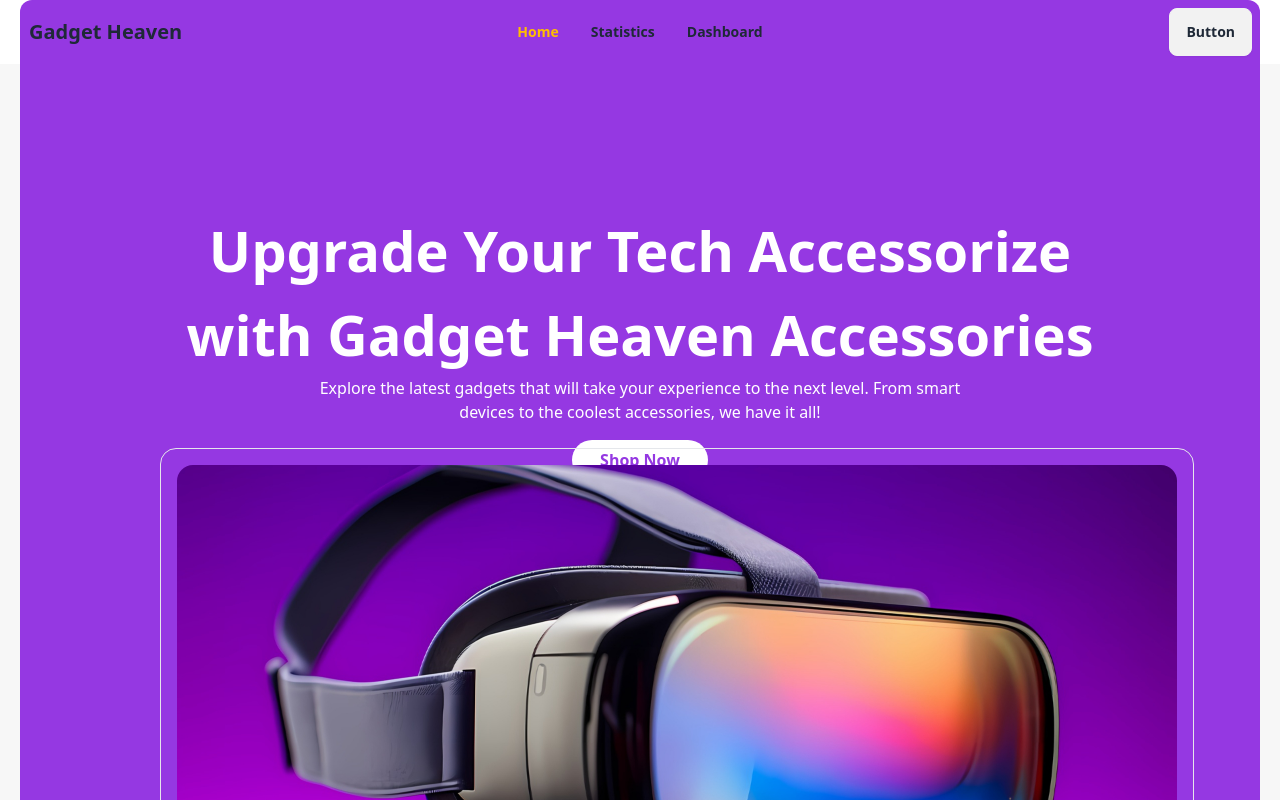
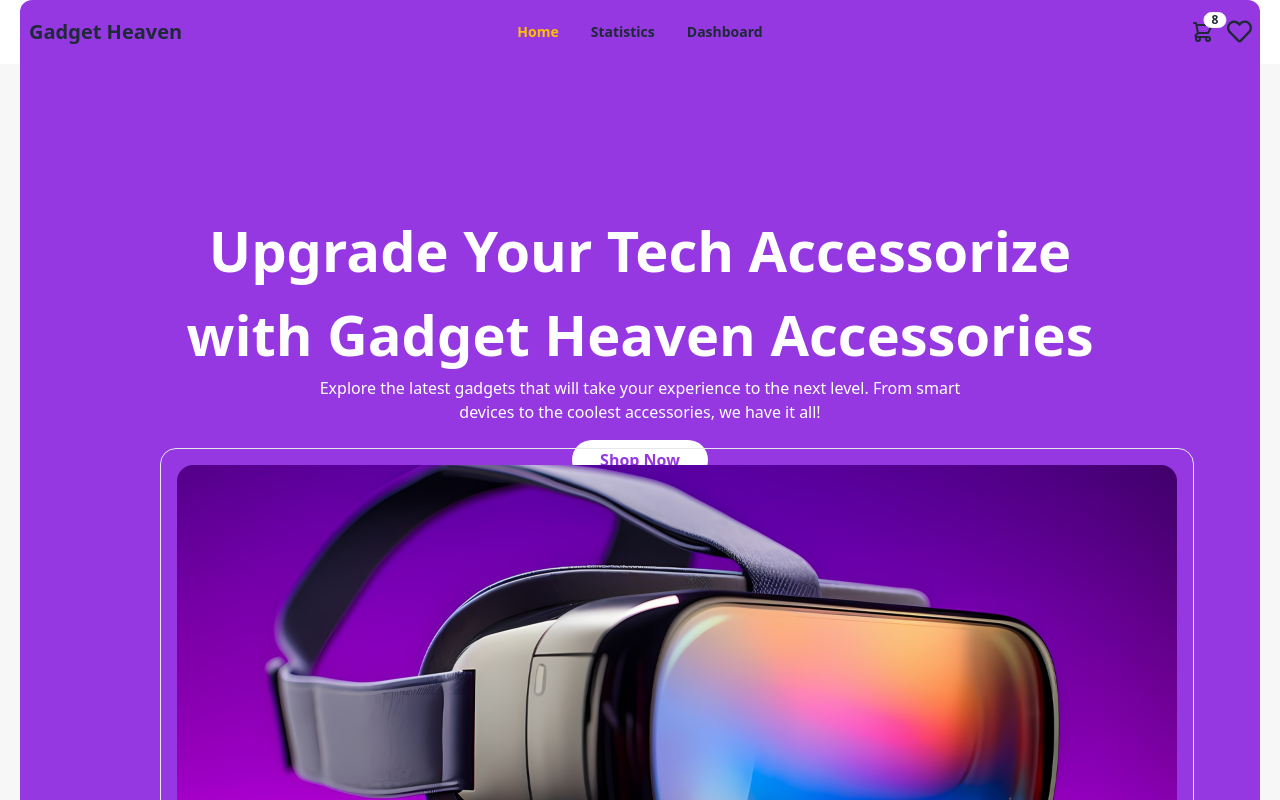
Before and after one commit to Walid-3105/Gadget-Heaven, a React (Vite) app: page / in a window 1280 px wide. Shown: the top 800 px of the page. Built offline with nearby package versions, Linux system fonts and the light colour scheme.

Commit message:
heart icon and category details not showing problem solved

```diff
--- a/package.json
+++ b/package.json
@@ -14,6 +14,7 @@
     "match-sorter": "^7.0.0",
     "react": "^18.3.1",
     "react-dom": "^18.3.1",
+    "react-icons": "^5.3.0",
     "react-rating-stars-component": "^2.2.0",
     "react-router-dom": "^6.27.0",
     "sort-by": "^1.2.0"
--- a/src/CardCategory/GadgetDetails.jsx
+++ b/src/CardCategory/GadgetDetails.jsx
@@ -7,10 +7,14 @@
   const { product_id } = useParams();
   const [gadget, setGadget] = useState({});
 
-  useEffect(() => {
-    const singleData = data.find((gadget) => gadget.product_id == product_id);
-    setGadget(singleData);
-  }, [data, product_id]);
+  if (data) {
+    useEffect(() => {
+      const singleData = data.find((gadget) => gadget.product_id == product_id);
+      setGadget(singleData);
+    }, [data, product_id]);
+  } else {
+    ("");
+  }
 
   const {
     product_image,
--- a/src/CardCategory/GadgetsCards.jsx
+++ b/src/CardCategory/GadgetsCards.jsx
@@ -19,9 +19,10 @@
   return (
     <div className="mb-10">
       <h2 className="grid grid-cols-1 md:grid-cols-2 lg:grid-cols-3 gap-5">
-        {gadgets.map((gadget) => (
-          <Card key={gadget.product_id} gadget={gadget}></Card>
-        ))}
+        {gadgets &&
+          gadgets.map((gadget) => (
+            <Card key={gadget.product_id} gadget={gadget}></Card>
+          ))}
       </h2>
     </div>
   );
--- a/src/Components/Categories/Categories.jsx
+++ b/src/Components/Categories/Categories.jsx
@@ -1,13 +1,14 @@
 import React from "react";
 import { NavLink } from "react-router-dom";
-// import "./Categories.css";
+
 const Categories = ({ categories }) => {
   return (
     <div
       role="tablist"
       className="tabs tabs-boxed rounded-2xl bg-white w-fit p-6 mb-5 flex flex-col items-start text-left gap-2"
     >
-      {categories.map((category) => (
+      {categories &&
+        categories.map((category) => (
           <NavLink
             key={category.category}
             to={`/category/${category.category}`}
--- a/src/Components/Heading/Heading.jsx
+++ b/src/Components/Heading/Heading.jsx
@@ -3,7 +3,7 @@
 const Heading = ({ title, subtitle }) => {
   return (
     <div>
-      <h1 className="font-bold text-[56px]">{title}</h1>
+      <h1 >{title}</h1>
       <p>{subtitle}</p>
     </div>
   );
--- a/src/Components/NavBar/NavBar.jsx
+++ b/src/Components/NavBar/NavBar.jsx
@@ -1,4 +1,5 @@
 import React from "react";
+import { FaRegHeart } from "react-icons/fa";
 import { Link, NavLink, useLocation } from "react-router-dom";
 
 const NavBar = () => {
@@ -98,7 +99,71 @@
           </ul>
         </div>
         <div className="navbar-end">
-          <a className="btn">Button</a>
+          <div className="flex-none">
+            <div className="dropdown dropdown-end">
+              <div
+                tabIndex={0}
+                role="button"
+                className="btn btn-ghost btn-circle"
+              >
+                <div className="indicator">
+                  <svg
+                    xmlns="http://www.w3.org/2000/svg"
+                    className="h-6 w-6"
+                    fill="none"
+                    viewBox="0 0 24 24"
+                    stroke="currentColor"
+                  >
+                    <path
+                      strokeLinecap="round"
+                      strokeLinejoin="round"
+                      strokeWidth="2"
+                      d="M3 3h2l.4 2M7 13h10l4-8H5.4M7 13L5.4 5M7 13l-2.293 2.293c-.63.63-.184 1.707.707 1.707H17m0 0a2 2 0 100 4 2 2 0 000-4zm-8 2a2 2 0 11-4 0 2 2 0 014 0z"
+                    />
+                  </svg>
+                  <span className="badge badge-sm indicator-item">8</span>
+                </div>
+              </div>
+              <div
+                tabIndex={0}
+                className="card card-compact dropdown-content bg-base-100 z-[1] mt-3 w-52 shadow"
+              >
+                <div className="card-body">
+                  <span className="text-lg font-bold">8 Items</span>
+                  <span className="text-info">Subtotal: $999</span>
+                  <div className="card-actions">
+                    <button className="btn btn-primary btn-block">
+                      View cart
+                    </button>
+                  </div>
+                </div>
+              </div>
+            </div>
+            <div className="dropdown dropdown-end">
+              <div>
+                <div>
+                  <FaRegHeart size={25}></FaRegHeart>
+                </div>
+              </div>
+              <ul
+                tabIndex={0}
+                className="menu menu-sm dropdown-content bg-base-100 rounded-box z-[1] mt-3 w-52 p-2 shadow"
+              >
+                <li>
+                  <a className="justify-between">
+                    Profile
+                    <span className="badge">New</span>
+                  </a>
+                </li>
+                <li>
+                  <a>Settings</a>
+                </li>
+                <li>
+                  <a>Logout</a>
+                </li>
+              </ul>
+            </div>
+          </div>
         </div>
       </div>
     </div>
--- a/src/routes/Routes.jsx
+++ b/src/routes/Routes.jsx
@@ -15,17 +15,17 @@
       {
         path: "/",
         element: <Home></Home>,
-        loader: () => fetch("../categories.json"),
+        loader: () => fetch("/categories.json"),
         children: [
           {
             path: "/",
             element: <GadgetsCards></GadgetsCards>,
-            loader: () => fetch("../gadgets.json"),
+            loader: () => fetch("/gadgets.json"),
           },
           {
             path: "/category/All",
             element: <GadgetsCards></GadgetsCards>,
-            loader: () => fetch("../gadgets.json"),
+            loader: () => fetch("/gadgets.json"),
           },
           {
             path: "/category/:category",
@@ -36,6 +36,11 @@
       },
       {
         path: "/gadget/:product_id",
+        element: <GadgetDetails></GadgetDetails>,
+        loader: () => fetch("../gadgets.json"),
+      },
+      {
+        path: "/category/:category/gadget/:product_id",
         element: <GadgetDetails></GadgetDetails>,
         loader: () => fetch("../gadgets.json"),
       },
```
Also changed, not shown: 1 other file (tests, documents, lock files or other folders). Lines whose indentation alone changed are shown as unchanged.
